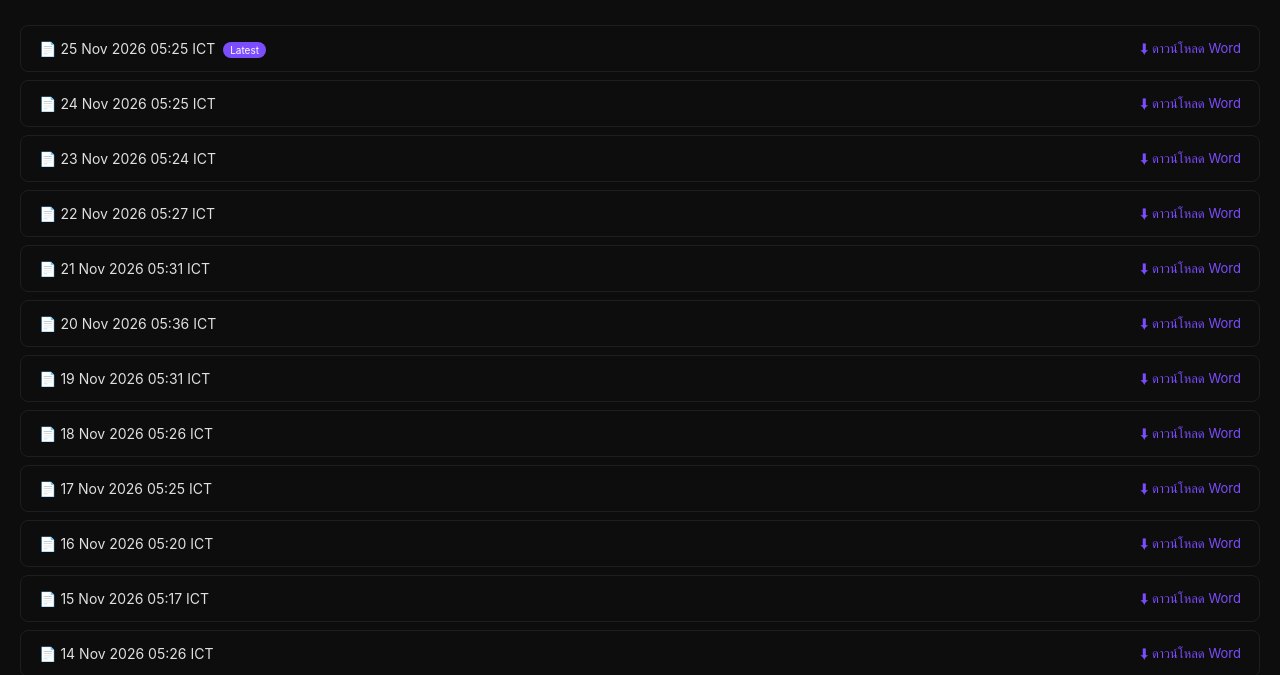
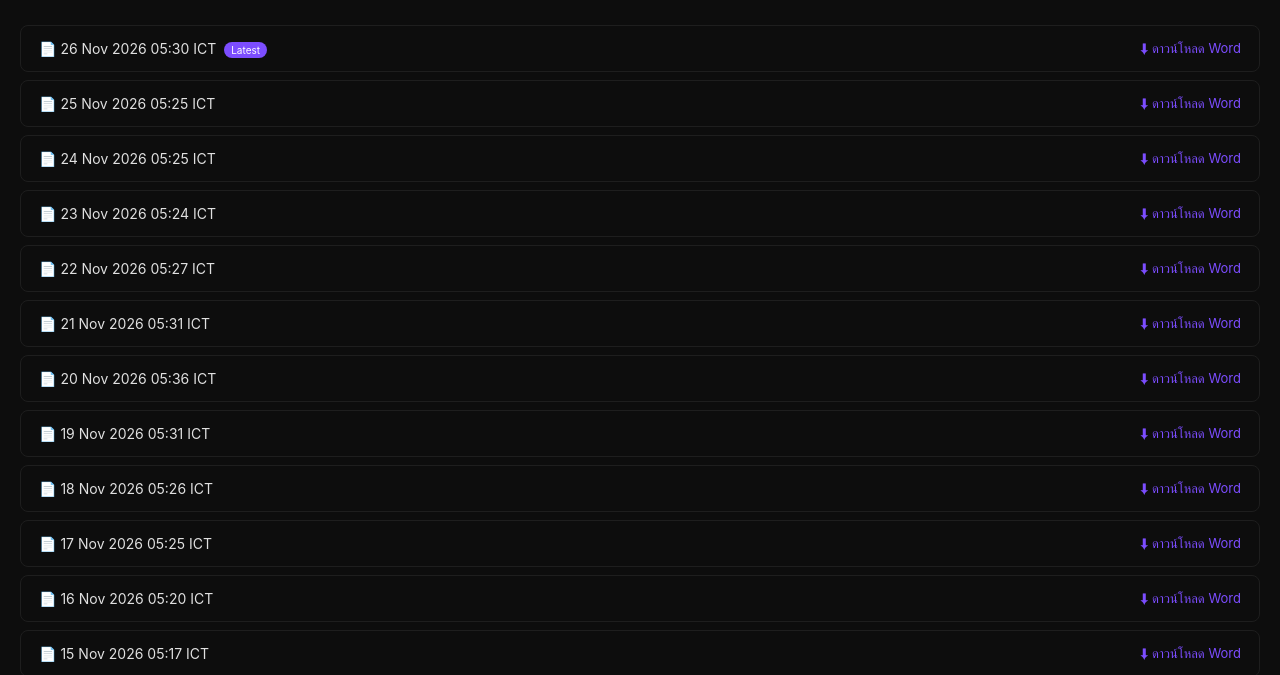
Before and after one commit to nathatayaapi-creator/farming-report, a plain HTML site: page scripts/index.html in a window 1280 px wide. Shown: the part 126-801 px from the top of the page. Drawn offline with Linux system fonts and the light colour scheme.

Commit message:
Rebuild scripts index 26 Nov 2026 05:30 ICT

```diff
--- a/scripts/index.html
+++ b/scripts/index.html
@@ -23,7 +23,8 @@
 <a class="back" href="https://farming-report.pages.dev/">← Report ล่าสุด</a>
 <h1>✍️ TikTok Scripts Archive</h1>
 <p class="sub">รายการ scripts ย้อนหลังทั้งหมด · คลิกเพื่อดาวน์โหลด Word (.docx)</p>
-<a class="row" href="https://farming-report.pages.dev/scripts/scripts_20261125_052552.docx" download="scripts_20261125_052552.docx"><span class="label">📄 25 Nov 2026  05:25 ICT<span style="background:#7c4dff;color:#fff;font-size:10px;padding:2px 7px;border-radius:10px;margin-left:8px">Latest</span></span><span class="dl">⬇ ดาวน์โหลด Word</span></a>
+<a class="row" href="https://farming-report.pages.dev/scripts/scripts_20261126_053012.docx" download="scripts_20261126_053012.docx"><span class="label">📄 26 Nov 2026  05:30 ICT<span style="background:#7c4dff;color:#fff;font-size:10px;padding:2px 7px;border-radius:10px;margin-left:8px">Latest</span></span><span class="dl">⬇ ดาวน์โหลด Word</span></a>
+<a class="row" href="https://farming-report.pages.dev/scripts/scripts_20261125_052552.docx" download="scripts_20261125_052552.docx"><span class="label">📄 25 Nov 2026  05:25 ICT</span><span class="dl">⬇ ดาวน์โหลด Word</span></a>
 <a class="row" href="https://farming-report.pages.dev/scripts/scripts_20261124_052558.docx" download="scripts_20261124_052558.docx"><span class="label">📄 24 Nov 2026  05:25 ICT</span><span class="dl">⬇ ดาวน์โหลด Word</span></a>
 <a class="row" href="https://farming-report.pages.dev/scripts/scripts_20261123_052424.docx" download="scripts_20261123_052424.docx"><span class="label">📄 23 Nov 2026  05:24 ICT</span><span class="dl">⬇ ดาวน์โหลด Word</span></a>
 <a class="row" href="https://farming-report.pages.dev/scripts/scripts_20261122_052708.docx" download="scripts_20261122_052708.docx"><span class="label">📄 22 Nov 2026  05:27 ICT</span><span class="dl">⬇ ดาวน์โหลด Word</span></a>
```
